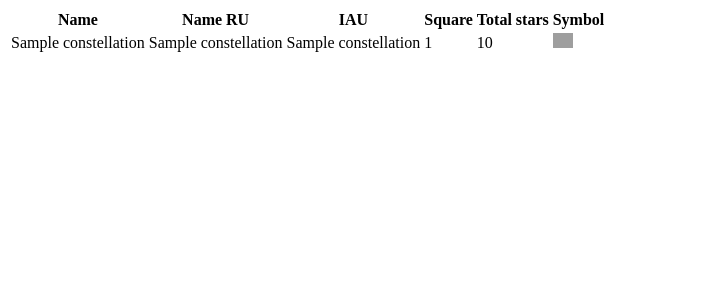
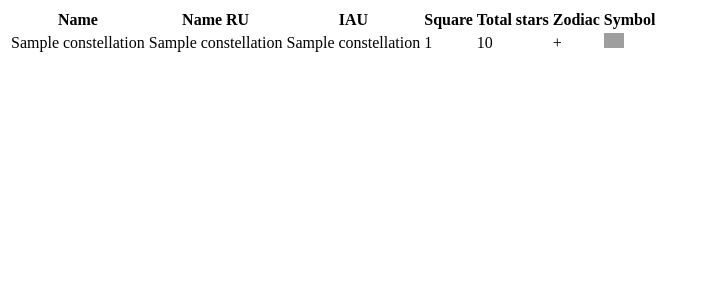
Before and after one commit to ivan100kg/Universe, a Django app: page / in a window 1280 px wide. Shown: the top 300 px of the page, without its empty margins (0-707 px from the left). Run offline with Django 3.2, Linux system fonts and the light colour scheme; tables that the repository leaves empty hold one stand-in row (values such as "Sample post"); grey boxes are pictures that could not be loaded.

Commit message:
add zodiac field

```diff
--- a/constellations/models.py
+++ b/constellations/models.py
@@ -10,6 +10,7 @@ class Constellation(models.Model):
     square = models.IntegerField()
     total_stars = models.IntegerField()
     symbol = models.CharField(max_length=200)
+    zodiac = models.BooleanField(null=True, blank=True)
 
     def get_absolute_url(self):
         return reverse('constellation_detail', kwargs={'slug': self.slug})
--- a/constellations/templates/constellations/constellation_list.html
+++ b/constellations/templates/constellations/constellation_list.html
@@ -12,7 +12,9 @@
         <th>IAU</th>
         <th>Square</th>
         <th>Total stars</th>
+        <th>Zodiac</th>
         <th>Symbol</th>
+
     </tr>
     {% for constellation in object_list %}
     <tr>
@@ -21,6 +23,13 @@
         <td>{{ constellation.short_name }}</td>
         <td>{{ constellation.square }}</td>
         <td>{{ constellation.total_stars }}</td>
+        <td>
+            {% if constellation.zodiac == True %}
+                +
+            {% else %}
+                -
+            {% endif %}
+        </td>
         <td><img style="width:20px;" alt="" src="{{ constellation.symbol }}"></td>
     </tr>
     {% endfor %}
```
Also changed, not shown: constellations/migrations/0003_constellation_zodiac.py (added).
